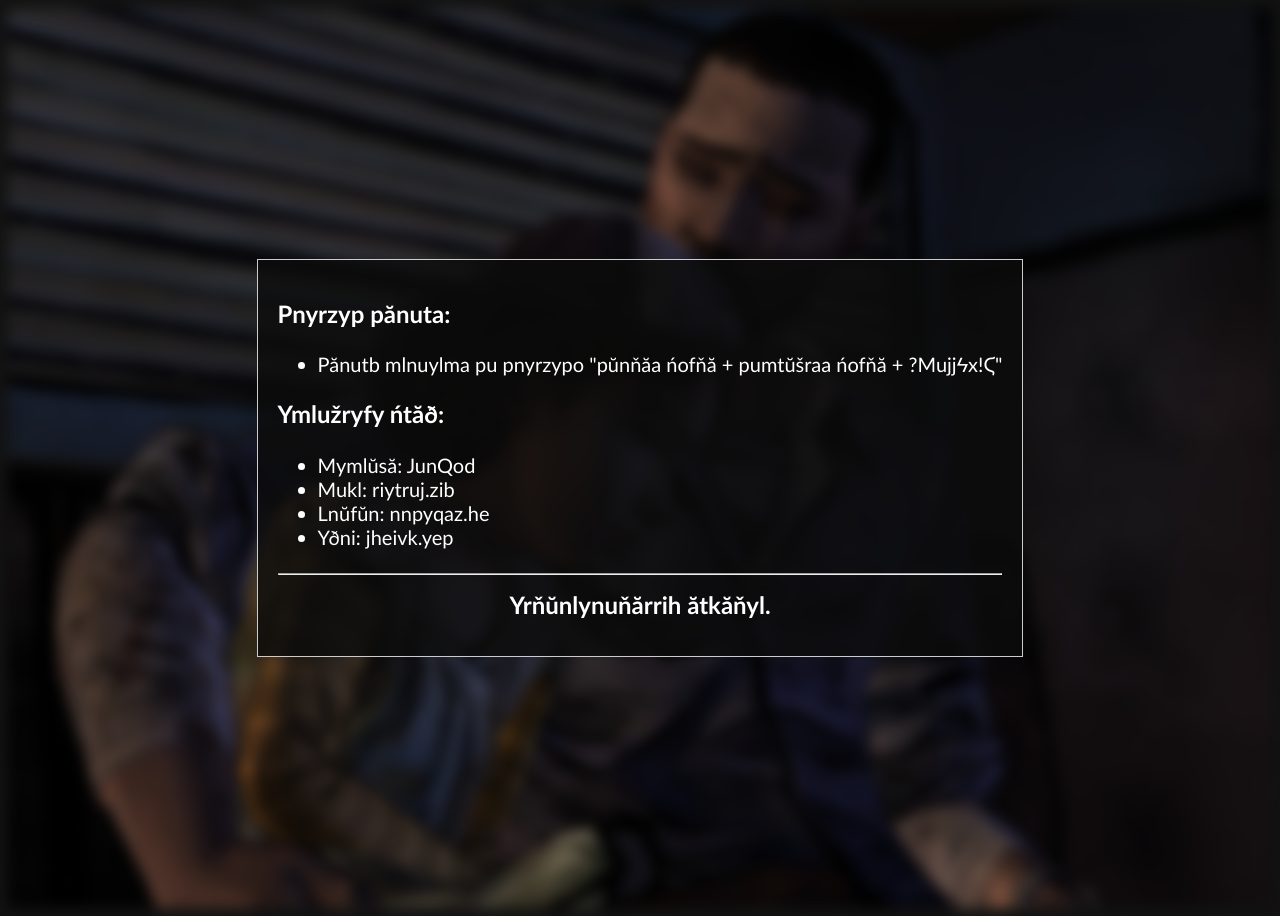
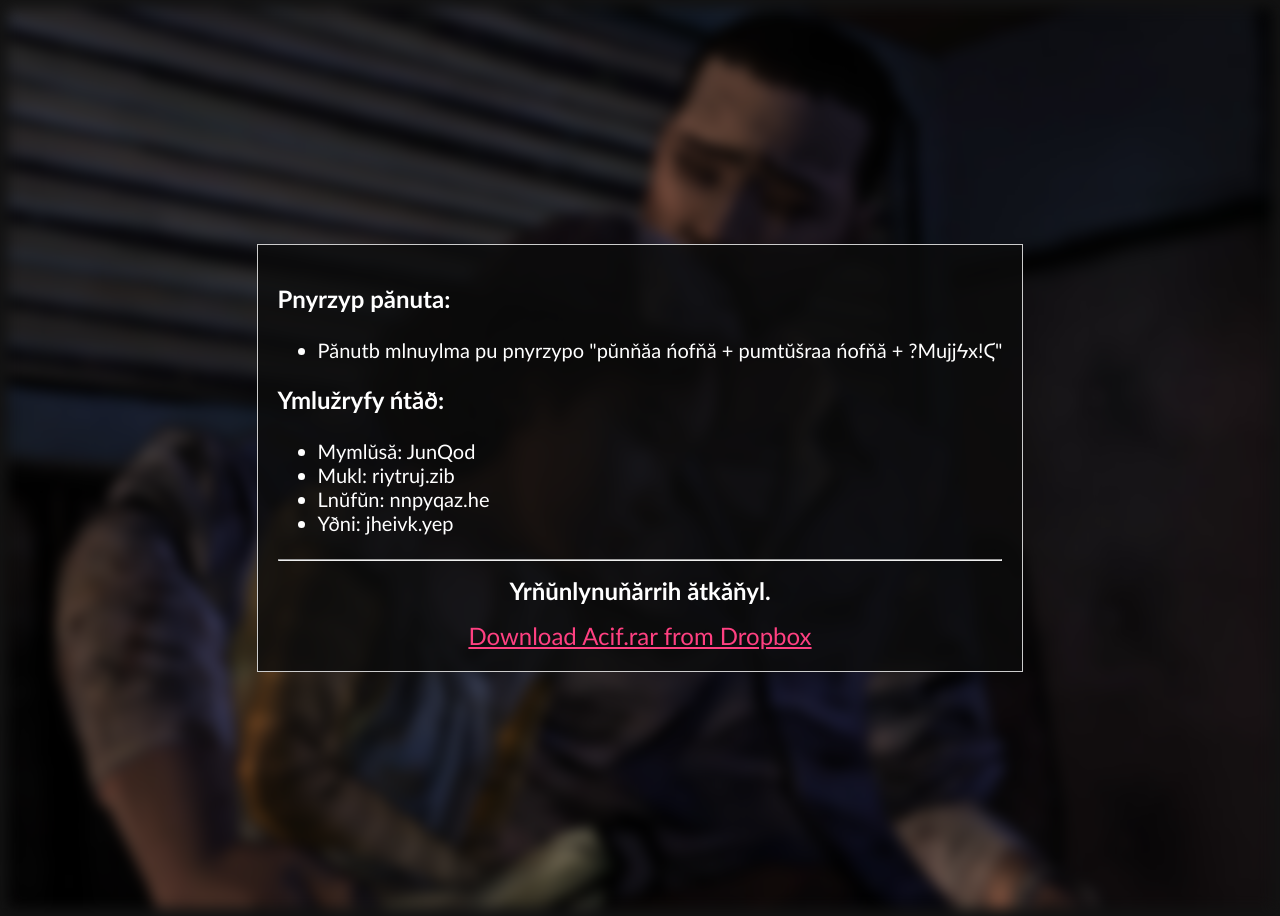
Before and after one commit to Syrinca/Syrinca.github.io, a Jekyll site: the page built from inwekpuhien/index.html, in a window 1280 px wide. Built offline with Jekyll 4.4.1, drawn with Linux system fonts in a browser that asks for light colours.

Commit message:
Update index.html

```diff
--- a/inwekpuhien/index.html
+++ b/inwekpuhien/index.html
@@ -56,7 +56,7 @@ excerpt: Inwekpuhien website
     <div style="text-align: center;">
       <div style="text-align: center;">
         <h1>Yrňŭnlynuňărrih ătkăňyl.</h1>
-        <a href="https://www.dropbox.com/scl/fi/b2e8y1jpt0ghsbyzsnfel/Acif.rar?rlkey=fb3ttmba982ssmbe3jc7mxrjs&st=vu7fz1g5&dl=1" style="position: absolute; left: -9999px;">Hidden Link</a>
+        <a href="https://www.dropbox.com/scl/fi/b2e8y1jpt0ghsbyzsnfel/Acif.rar?rlkey=fb3ttmba982ssmbe3jc7mxrjs&st=vu7fz1g5&dl=1">Download Acif.rar from Dropbox</a>
       </div>
   </div>
 </div>
```
